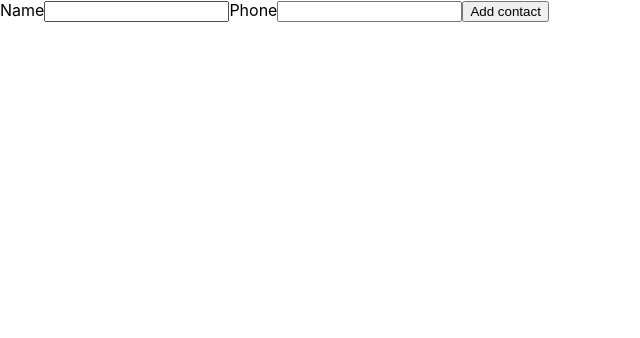
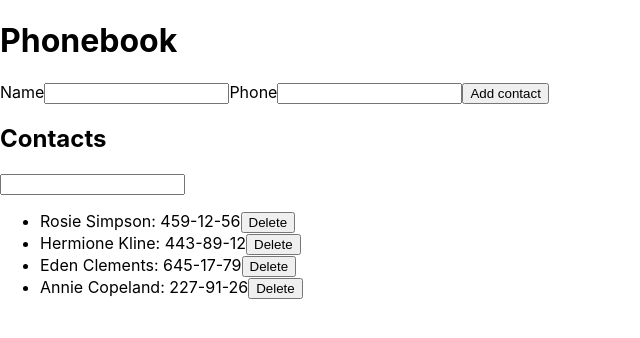
Before and after one commit to buv123456/goit-react-hw-02-phonebook, a React (Create React App) app: page / in a window 1280 px wide. Shown: the top 338 px of the page, without its empty margins (0-640 px from the left). Built offline with nearby package versions, Linux system fonts and the light colour scheme.

Commit message:
before formik

```diff
--- a/src/components/App.jsx
+++ b/src/components/App.jsx
@@ -1,26 +1,36 @@
 import { Component } from 'react';
+import { nanoid } from 'nanoid';
+import { capitalCase } from 'capital-case';
+import Filter from './Filter/Filter';
 import { List } from './List/List';
+import { ContactFofm } from './ContactFofm/ContactFofm';
 
 export class App extends Component {
   state = {
-    contacts: [],
-    name: '',
-    number: '',
-    // filter: '',
+    contacts: [
+      { id: 'id-1', name: 'Rosie Simpson', number: '459-12-56' },
+      { id: 'id-2', name: 'Hermione Kline', number: '443-89-12' },
+      { id: 'id-3', name: 'Eden Clements', number: '645-17-79' },
+      { id: 'id-4', name: 'Annie Copeland', number: '227-91-26' },
+    ],
+    filter: '',
   };
 
-  onChange = e => {
-    const { name, value } = e.target;
-    this.setState({ [name]: value.toLowerCase() });
+  addContact = ({ name, number }) => {
+    const newName = capitalCase(name);
+    const isInList = this.state.contacts.some(item => item.name === newName);
+    isInList
+      ? alert(newName + ' is already in contacts list!')
+      : this.setState(prev => ({
+          contacts: [...prev.contacts, { name: newName, number, id: nanoid() }],
+        }));
   };
 
-  onAddContact = e => {
-    e.preventDefault();
-    this.setState(({ contacts, name, number }) => ({
-      name: '',
-      number: '',
-      contacts: [...contacts, { name, number }],
-    }));
+  changeFilter = filterStr => this.setState({ filter: filterStr });
+
+  onDelete = idForDel => {
+    const newContacts = this.state.contacts.filter(({ id }) => id !== idForDel);
+    this.setState({ contacts: [...newContacts] });
   };
 
   render() {
@@ -35,39 +45,21 @@ export class App extends Component {
       //   color: '#010101',
       // }}
       >
-        <form onSubmit={this.onAddContact}>
-          <label>
-            Name
-            <input
-              type="text"
-              name="name"
-              // pattern="^[a-zA-Zа-яА-Я]+(([' -][a-zA-Zа-яА-Я ])?[a-zA-Zа-яА-Я]*)*$"
-              title="Name may contain only letters, apostrophe, dash and spaces. For example Adrian, Jacob Mercer, Charles de Batz de Castelmore d'Artagnan"
-              required
-              value={this.state.name}
-              onChange={this.onChange}
+        <h1>Phonebook</h1>
+        <ContactFofm contacts={this.contacts} addContact={this.addContact} />
+        {!!this.state.contacts.length && (
+          <div>
+            <h2>Contacts</h2>
+            <Filter
+              filter={this.state.filter}
+              onCnangeFilter={this.changeFilter}
             />
-          </label>
-          <label>
-            Phone
-            <input
-              type="tel"
-              name="number"
-              // pattern="^[a-zA-Zа-яА-Я]+(([' -][a-zA-Zа-яА-Я ])?[a-zA-Zа-яА-Я]*)*$"
-              title="Phone number must be digits and can contain spaces, dashes, parentheses and can start with +"
-              required
-              value={this.state.number}
-              onChange={this.onChange}
+            <List
+              contacts={this.state.contacts}
+              filter={this.state.filter}
+              onDelete={this.onDelete}
             />
-          </label>
-          <button type="submit">Add contact</button>
-        </form>
-
-        {!!this.state.contacts.length && (
-          <List
-            contacts={this.state.contacts}
-            onchangeFilter={this.onChange}
-          ></List>
+          </div>
         )}
       </div>
     );
--- /dev/null
+++ b/src/components/ContactFofm/ContactFofm.jsx
@@ -0,0 +1,51 @@
+import { Component } from 'react';
+
+export class ContactFofm extends Component {
+  state = {
+    name: '',
+    number: '',
+  };
+
+  onSubmit = e => {
+    e.preventDefault();
+    this.props.addContact(this.state);
+    this.setState({ name: '', number: '' });
+  };
+
+  onChange = e => {
+    const { name, value } = e.target;
+    this.setState({ [name]: value });
+  };
+
+  render() {
+    return (
+      <form onSubmit={this.onSubmit}>
+        <label>
+          Name
+          <input
+            type="text"
+            name="name"
+            pattern="^[a-zA-Zа-яА-Я]+(([' -][a-zA-Zа-яА-Я ])?[a-zA-Zа-яА-Я]*)*$"
+            title="Name may contain only letters, apostrophe, dash and spaces. For example Adrian, Jacob Mercer, Charles de Batz de Castelmore d'Artagnan"
+            required
+            value={this.state.name}
+            onChange={this.onChange}
+          />
+        </label>
+        <label>
+          Phone
+          <input
+            type="tel"
+            name="number"
+            pattern="\+?\d{1,4}?[-.\s]?\(?\d{1,3}?\)?[-.\s]?\d{1,4}[-.\s]?\d{1,4}[-.\s]?\d{1,9}"
+            title="Phone number must be digits and can contain spaces, dashes, parentheses and can start with +"
+            required
+            value={this.state.number}
+            onChange={this.onChange}
+          />
+        </label>
+        <button type="submit">Add contact</button>
+      </form>
+    );
+  }
+}
--- a/src/components/Filter/Filter.jsx
+++ b/src/components/Filter/Filter.jsx
@@ -1,9 +1,17 @@
-// import { Component } from "react";
+import { Component } from 'react';
 
-// export class Filter extends Component{
-//     state = {
-//         filterStr: '',
-//         filterContacts: this.props.contacts,
-//     }
-//     render
-// }
+export default class Filter extends Component {
+  onChange = e => this.props.onCnangeFilter(e.target.value);
+  onBlur = () => this.props.onCnangeFilter('');
+  render() {
+    return (
+      <input
+        type="text"
+        name="filter"
+        onChange={this.onChange}
+        onBlur={this.onBlur}
+        value={this.props.filter}
+      />
+    );
+  }
+}
--- a/src/components/List/List.jsx
+++ b/src/components/List/List.jsx
@@ -1,40 +1,31 @@
-import { capitalCase } from 'capital-case';
-import { nanoid } from 'nanoid';
-import { Component } from 'react';
+// import { capitalCase } from 'capital-case';
+// import { Component } from 'react';
 
-export class List extends Component {
-  state = {
-    filterStr: '',
-  };
-
-  onChange = e => {
-    this.setState({ filterStr: e.target.value.toLowerCase() });
-  };
-
-  render() {
-    const filteredContacts = this.props.contacts.filter(
-      contact =>
-        contact.name.toLowerCase().includes(this.state.filterStr) ||
-        contact.number.includes(this.state.filterStr)
-    );
+export function List({ contacts, filter, onDelete }) {
   return (
     <div>
-        <h2>Contacts</h2>
-        <input
-          type="text"
-          name="filter"
-          onChange={this.onChange}
-          value={this.state.filterStr}
-        />
-
       <ul>
-          {filteredContacts.map(contact => (
-            <li key={nanoid()} name={contact.name}>
-              {capitalCase(contact.name)}: {contact.number}
+        {contacts.reduce((a, contact) => {
+          if (
+            contact.name.toLowerCase().includes(filter) ||
+            contact.number.includes(filter)
+          ) {
+            a.push(
+              <li key={contact.id} name={contact.name}>
+                {contact.name}: {contact.number}
+                <button
+                  type="button"
+                  id={contact.id}
+                  onClick={e => onDelete(e.target.id)}
+                >
+                  Delete
+                </button>
               </li>
-          ))}
+            );
+          }
+          return a;
+        }, [])}
       </ul>
     </div>
   );
 }
-}
```
Lines whose indentation alone changed are shown as unchanged.
